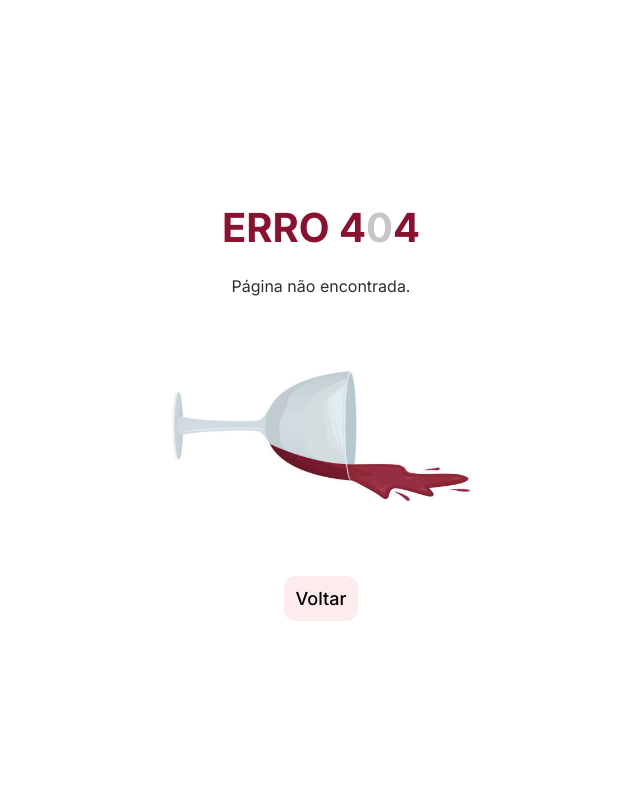
After one commit to JohnPetros/vinos-del-valle, a PHP site: page /app/views/pages/404.html in a window 1280 px wide. The commit adds this page. Shown: the whole page, without its empty margins (319-959 px from the left). Run offline with PHP 8.4, Linux system fonts and the light colour scheme.

Commit message:
✨ feat: Add page not found

```diff
--- a/app/controllers/WineController.php
+++ b/app/controllers/WineController.php
@@ -20,13 +20,16 @@ class WineController
     $wines = Wine::getWines($params);
     $cards = '';
 
+    if (!count($wines)) return '<p class="empty-message">Nenhum vinho cadastrado.</p>';
+
     foreach ($wines as $wine) {
       $cards .= View::render('partials/wine-card', [
         'id' => $wine->id,
         'name' => $wine->name,
         'country_code' => $wine->country_code,
-        'bottling_date' => $wine->bottling_date,
+        'harvest_date' => $wine->harvest_date,
         'grape' => $wine->grape,
+        'color_hex' => $wine->color_hex,
       ]);
     }
 
--- a/app/models/Wine.php
+++ b/app/models/Wine.php
@@ -79,7 +79,7 @@ class Wine
    */
   public static function getWines($params)
   {
-    $query = "SELECT W.id, W.name, W.bottling_date, R.country_code, G.name AS grape
+    $query = "SELECT W.id, W.name, W.harvest_date, R.country_code, G.name AS grape, G.color_hex
               FROM wines AS W
               JOIN regions AS R ON R.id = W.region_id
               JOIN grapes AS G ON G.id = W.grape_id";
--- /dev/null
+++ b/app/views/pages/404.html
@@ -0,0 +1,34 @@
+<!DOCTYPE html>
+<html lang="pt-br">
+  <head>
+    <meta charset="UTF-8" />
+    <meta http-equiv="X-UA-Compatible" content="IE=edge" />
+    <meta name="viewport" content="width=device-width, initial-scale=1.0" />
+    <link
+      rel="shortcut icon"
+      href="{{public_path}}/assets/icons/favicon"
+      type="image/x-icon"
+    />
+    <link rel="preconnect" href="https://fonts.googleapis.com" />
+    <link rel="preconnect" href="https://fonts.gstatic.com" crossorigin />
+    <link
+      href="https://fonts.googleapis.com/css2?family=Inter:wght@400;500;700&display=swap"
+      rel="stylesheet"
+    />
+    <link rel="stylesheet" href="{{public_path}}/css/global.css" />
+    <link rel="stylesheet" href="{{public_path}}/css/404.css" />
+    <title>Página não encontrada</title>
+  </head>
+  <body>
+    <main class="container">
+      <h1>Erro 4<span>0</span>4</h1>
+      <p>Página não encontrada.</p>
+      <img
+        src="{{public_path}}/assets/images/404.jpg"
+        width="350"
+        alt="Taça de vinho quebrada"
+      />
+      <button onclick="history.back()">Voltar</button>
+    </main>
+  </body>
+</html>
--- /dev/null
+++ b/public/css/404.css
@@ -0,0 +1,30 @@
+main {
+  display: flex;
+  flex-direction: column;
+  align-items: center;
+  justify-content: center;
+}
+
+h1 {
+  color: var(--primary);
+  font-size: 4rem;
+  margin-top: 2.4rem;
+  text-transform: uppercase;
+}
+
+h1 span {
+  color: var(--base-3);
+}
+
+p {
+  color: var(--base-4);
+  margin-top: 2.4rem;
+}
+
+button {
+  background-color: var(--secondary);
+  padding: 1.2rem;
+  border-radius: 1.2rem;
+  font-size: 1.8rem;
+  font-weight: 500;
+}
--- a/public/css/filters.css
+++ b/public/css/filters.css
@@ -1,7 +1,3 @@
-.filters {
-  /* margin-top: 2.4rem; */
-}
-
 .selects {
   display: flex;
   align-items: center;
--- a/public/css/wine-card.css
+++ b/public/css/wine-card.css
@@ -5,7 +5,7 @@
   align-items: center;
   box-shadow: var(--shadow);
   padding: 1.2rem;
-  transition: transform .2s ease;
+  transition: transform 0.2s ease;
   cursor: pointer;
 }
 
@@ -30,7 +30,7 @@
 
 .image-wrapper img {
   max-width: 100%;
-  margin-top: -3.2rem;
+  margin-top: -4rem;
 }
 
 .name {
--- a/public/js/global.js
+++ b/public/js/global.js
@@ -19,6 +19,7 @@ function addCSSFile(css) {
   link.setAttribute("href", `${PUBLIC_PATH}/css/${css.dataset.file}.css`);
 
   appendTag(link);
+  css.remove();
 }
 
 function hasScript(script) {
@@ -33,6 +34,7 @@ function addJSFile(js) {
   script.setAttribute("src", `${PUBLIC_PATH}/js/${js.dataset.file}.js`);
 
   if (!hasScript(script)) appendTag(script);
+  js.remove();
 }
 
 css.forEach((css) => addCSSFile(css));
```
Also changed, not shown: app/core/Router.php (+19 -1 lines), app/models/Region.php (added, +8 -0 lines), app/views/pages/dashboard/wine-dashboard.html (+12 -0 lines), app/views/partials/wine-card.html (+4 -3 lines), public/css/dashboard.css (+9 -1 lines), public/js/colors.js (added, +10 -0 lines), public/assets/icons/favicon.jpg (added), public/assets/images/404.jpg (added).
